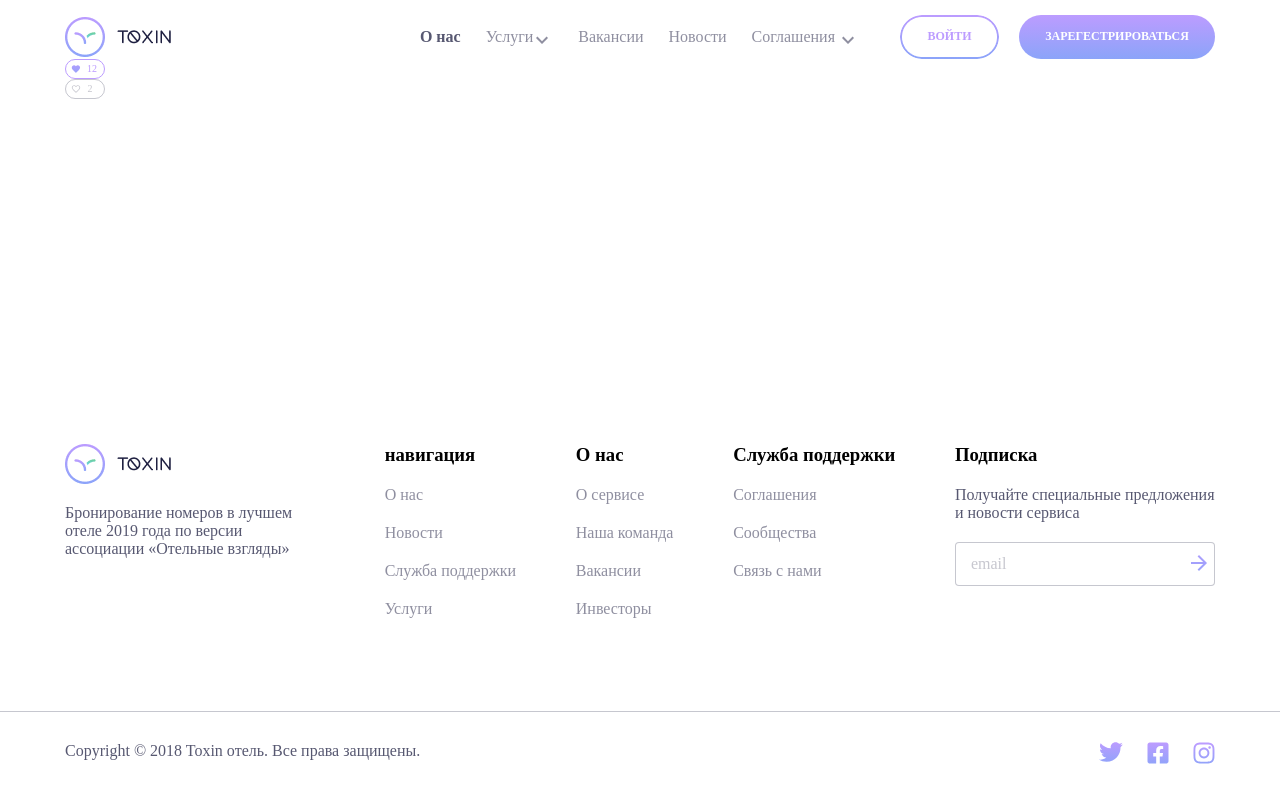
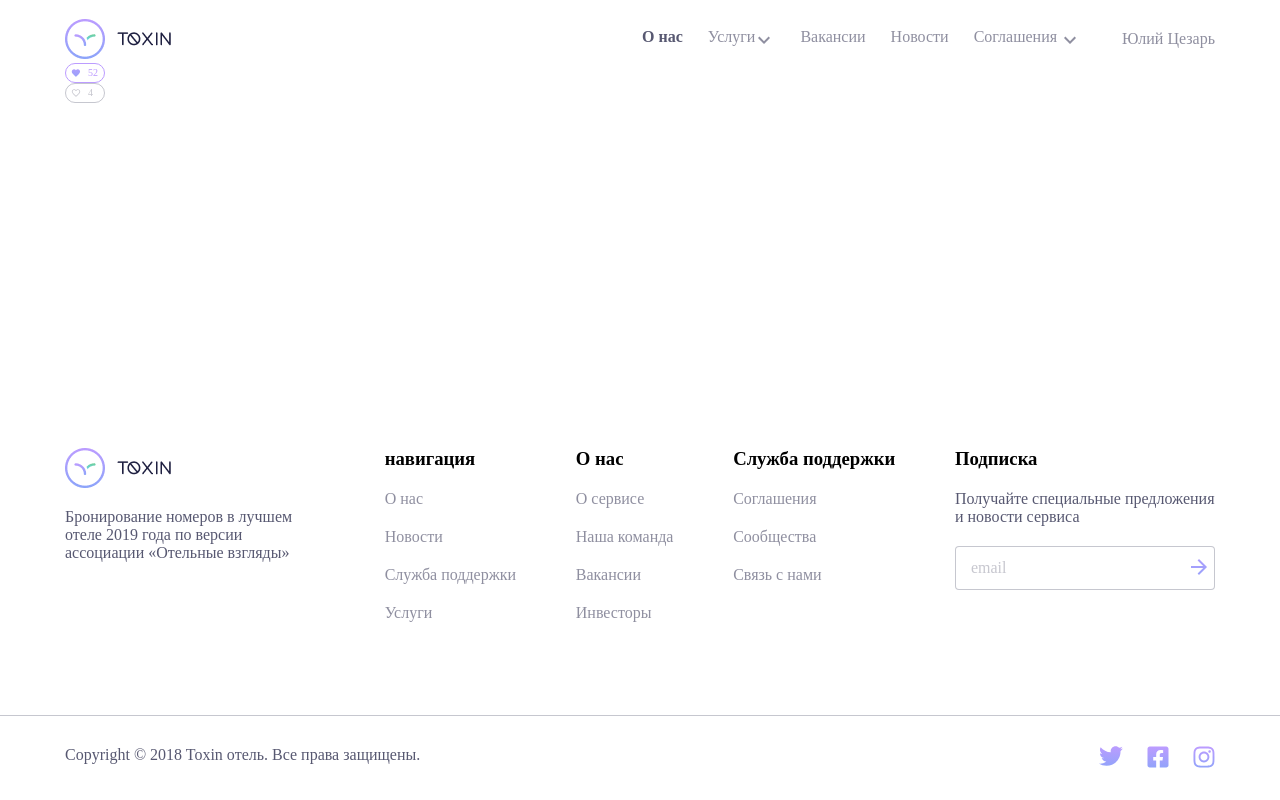
Before and after one commit to Khvostov-Nik/project_1, a website: page src/index.pug in a window 1280 px wide. Drawn offline with nearby package versions, Linux system fonts and the light colour scheme; files that its build step writes are made by us from their sources.

Commit message:
рефакторинг

```diff
--- a/src/components/button/btn__like.pug
+++ b/src/components/button/btn__like.pug
@@ -1,9 +1,9 @@
 mixin like(count,active)
     if active!= "active"
         .like__btn
-            .like__btn-icon
-            .like__btn-count&attributes(attributes)= count
+            img.like__btn-icon(src="./img/heart-not-bg.svg")
+            .like__btn-count&attributes()= count
     else
-        .like__btn.active
-            .like__btn-icon
-            .like__btn-count&attributes(attributes)= count
+        .like__btn(class!=attributes.class= active)
+            img.like__btn-icon(src="./img/heart.svg")
+            .like__btn-count&attributes()= count
--- a/src/components/header_auth.pug
+++ b/src/components/header_auth.pug
@@ -4,7 +4,6 @@
                 img.logo(src="./img/Logo.png")
                 nav.nav
                     ul.menu
-                         ul.menu
                         li.menu__item
                             a.menu__link.active(href="#") О нас
                         li.menu__item.akardion-first.akardion
--- a/src/index.pug
+++ b/src/index.pug
@@ -10,12 +10,12 @@ html(lang="en")
         link(rel="stylesheet", href="styles/style.css")
 
     body
-        include components/header_not_auth.pug
-        //- include components/header_auth.pug
+        //- include components/header_not_auth.pug
+        include components/header_auth.pug
         .wrapper
             .main
                 .container
-                    +like("12","active")
-                    +like("2")
+                    +like("52","active")
+                    +like("4")
 
         include components/footer.pug
--- a/src/styles/style.scss
+++ b/src/styles/style.scss
@@ -434,16 +434,21 @@
 
 .like__btn{
     display: flex;
+    position: relative;
     width: 40px;
     height: 20px;
     border: 1px solid $darkShade25;
     border-radius: 10px;
+    cursor: pointer;
     &-icon{
-        width: 20px;
-        height: 20px;
-        background-position: 5px 5px;
-        background-image: url(./../img/heart-not-bg.svg);
-        background-repeat: no-repeat;
+        position: absolute;
+        width: 10px;
+        height: 10px;
+        top: 4px;
+        left: 5px;
+        // background-position: 5px 5px;
+        // background-image: url(./../img/heart-not-bg.svg);
+        // background-repeat: no-repeat;
     }
     &-count{
         width: 20px;
@@ -452,7 +457,7 @@
         padding-top: 3px;
         padding-bottom: 4px;
         padding-right: 10px;
-        padding-left: 3px;
+        padding-left: 22px;
         line-height: 12px;
         color:$darkShade25;
     }
@@ -461,9 +466,6 @@
 .like__btn.active{
     border: 1px solid $purple;
     border-radius: 10px;
-    .like__btn-icon{
-        background-image: url(./../img/heart.svg);
-    }
     .like__btn-count{
         color:$purple;
     }
```
Also changed, not shown: src/components/header_auth.html, src/index.html, src/styles/style.css, 1 other file.
